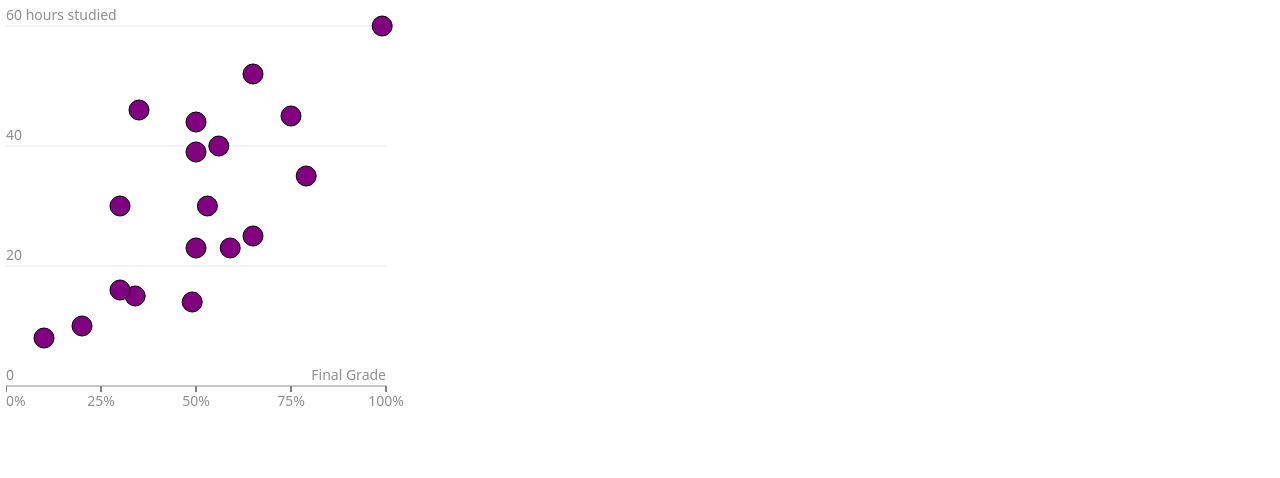
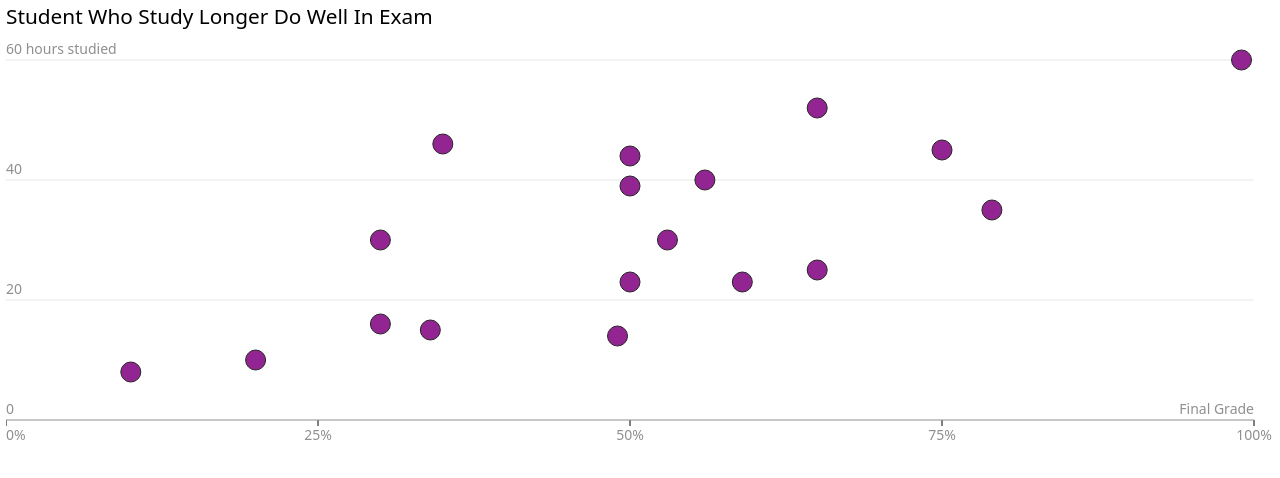
Before and after one commit to simanga-dev/learn-d3-svelte, a Svelte app: page / in a window 1280 px wide. Shown: the top 478 px of the page. Built offline with nearby package versions, Linux system fonts and the light colour scheme.

Commit message:
feat(scater-plot): Added a simple scatter plot with interactivity.

```diff
--- a/src/App.svelte
+++ b/src/App.svelte
@@ -3,6 +3,7 @@
     import { scaleLinear } from "d3-scale";
     import AxisX from "$components/AxisX.svelte";
     import AxisY from "$components/AxisY.svelte";
+    import Tooltip from "$components/Tooltip.svelte";
 
     const margin = {
         top: 20,
@@ -13,28 +14,55 @@
 
     let width = 400;
     let height = 400;
-    let innerWidth = width - margin.left - margin.right;
+    $: innerWidth = width - margin.left - margin.right;
     let innerHeight = height - margin.top - margin.bottom;
-    let xScale = scaleLinear().domain([0, 100]).range([0, innerWidth]);
+    $: xScale = scaleLinear().domain([0, 100]).range([0, innerWidth]);
     let yScale = scaleLinear().domain([0, 60]).range([innerHeight, 0]);
+
+    let hoveredData;
+    let radius = 10;
 </script>
 
-<svg {width} {height}>
+<h1>student who study longer do well in exam</h1>
+<div class="chart-container" bind:clientWidth={width}>
+    <svg
+        {width}
+        {height}
+        on:mouseleave={() => {
+            hoveredData = "";
+        }}
+    >
         <g transform="translate({margin.left}, {margin.top})">
             <AxisX {xScale} width={innerWidth} height={innerHeight} />
             <AxisY {yScale} width={innerWidth} />
-        {#each data as d}
+            {#each data.sort((a, b) => a.grade - b.grade) as d}
                 <circle
+                    role="button"
                     cx={xScale(d.grade)}
                     cy={yScale(d.hours)}
-                r={10}
+                    r={hoveredData == d ? radius * 2 : radius}
+                    opacity={hoveredData ? (hoveredData == d ? 1 : 0.45) : 0.85}
                     fill="purple"
                     stroke="black"
                     stroke-width="1"
+                    on:mouseover={() => {
+                        hoveredData = d;
+                    }}
+                    on:focus={() => {
+                        hoveredData = d;
+                    }}
+                    tabindex="0"
                 />
             {/each}
         </g>
     </svg>
+
+    {#if hoveredData}
+        <Tooltip {xScale} {yScale} width={innerWidth} data={hoveredData} />
+    {:else}
+        <!-- else content here -->
+    {/if}
+</div>
 
 <style>
     :global(.tick text, .axis-title) {
@@ -42,4 +70,21 @@
         font-weight: 400;
         font-size: 14px;
     }
+
+    .chart-container {
+        position: relative;
+    }
+    circle {
+        transition: r 300ms ease, opacity 500ms ease;
+        cursor: pointer;
+    }
+    h1 {
+        font-size: 1.3rem;
+        text-transform: capitalize;
+        margin-bottom: .8rem;
+
+
+
+
+    }
 </style>
--- /dev/null
+++ b/src/components/Tooltip.svelte
@@ -0,0 +1,66 @@
+<script>
+    export let data;
+    export let xScale;
+    export let yScale;
+    export let width;
+    import { fly } from "svelte/transition";
+
+    $: x = xScale(data.grade);
+    $: y = yScale(data.hours);
+
+    let tooltipWidth;
+
+    const xNudge = 15;
+    const yNudge = 30;
+
+    $: xPosition =
+        x + tooltipWidth > width ? x - tooltipWidth - xNudge : x + xNudge;
+    $: yPosition = y + yNudge;
+</script>
+
+<div
+    in:fly={{ y:-20 }}
+    out:fly={{ y:20 }}
+    class="tooltip"
+    style="left: {xPosition}px; top: {yPosition}px"
+    bind:clientWidth={tooltipWidth}
+>
+    <h1>{data.name} <span>{data.grade}%</span></h1>
+    <h2>{data.hours} hours studied</h2>
+</div>
+
+<style>
+    .tooltip {
+        position: absolute;
+        padding: 8px 6px;
+        background: white;
+        box-shadow: rgba(0, 0, 0, 0.15) 2px 3px 8px;
+        border-radius: 3px;
+        pointer-events: none;
+        transition: top 300ms ease, left 300ms ease;
+    }
+
+    h1 {
+        font-size: 1rem;
+        font-weight: 500;
+        margin-bottom: 6px;
+        width: 100%;
+    }
+
+    h2 {
+        font-size: 0.8rem;
+        font-weight: 300;
+        text-transform: uppercase;
+    }
+
+    span {
+        background: #dda0dd50;
+        font-size: 80%;
+        margin-left: 2px;
+        padding: 2px 4px;
+        display: inline-block;
+        vertical-align: bottom;
+        border-radius: 3px;
+        color: rgba(0, 0, 0, 0.7);
+    }
+</style>
```
Lines whose indentation alone changed are shown as unchanged.
